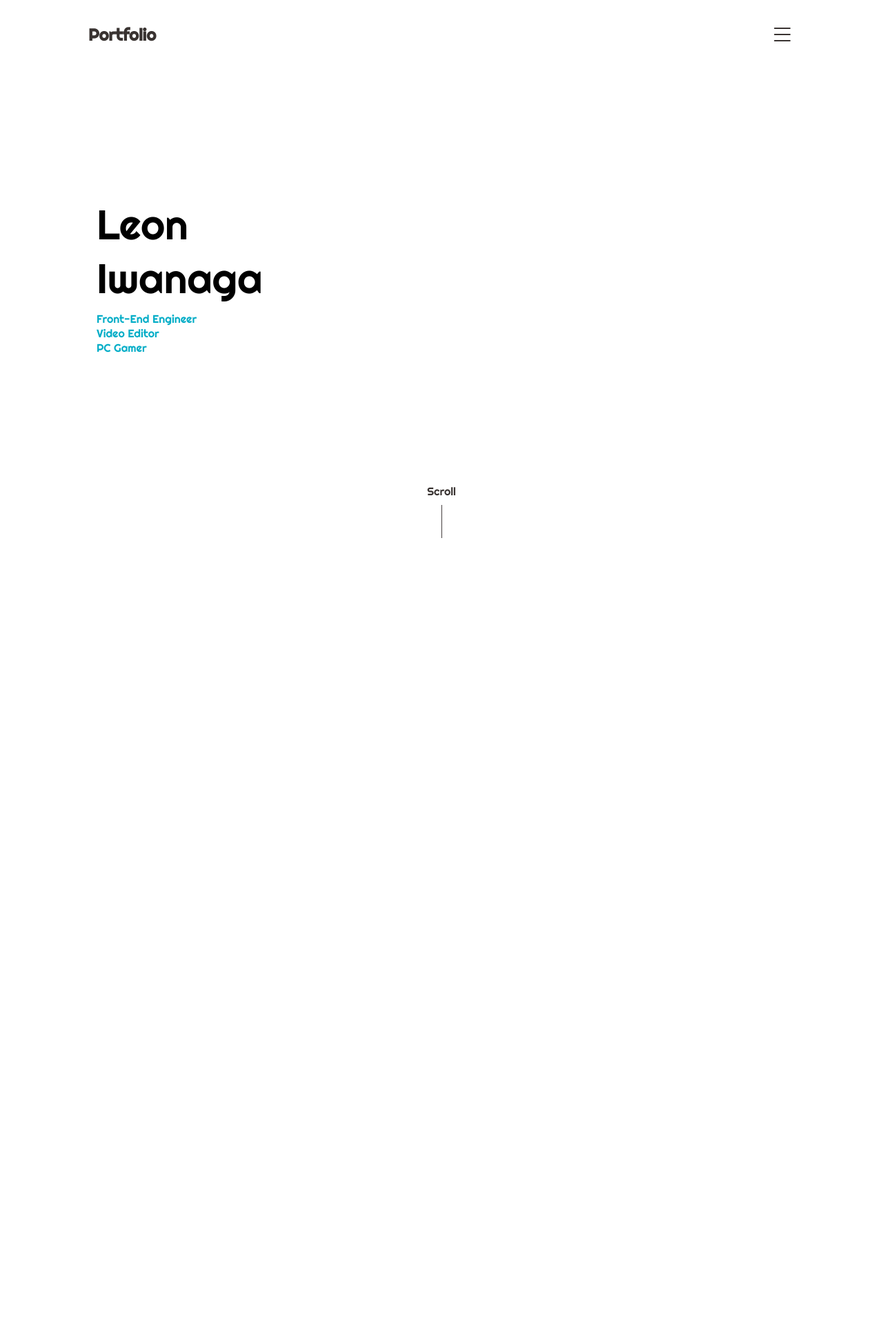
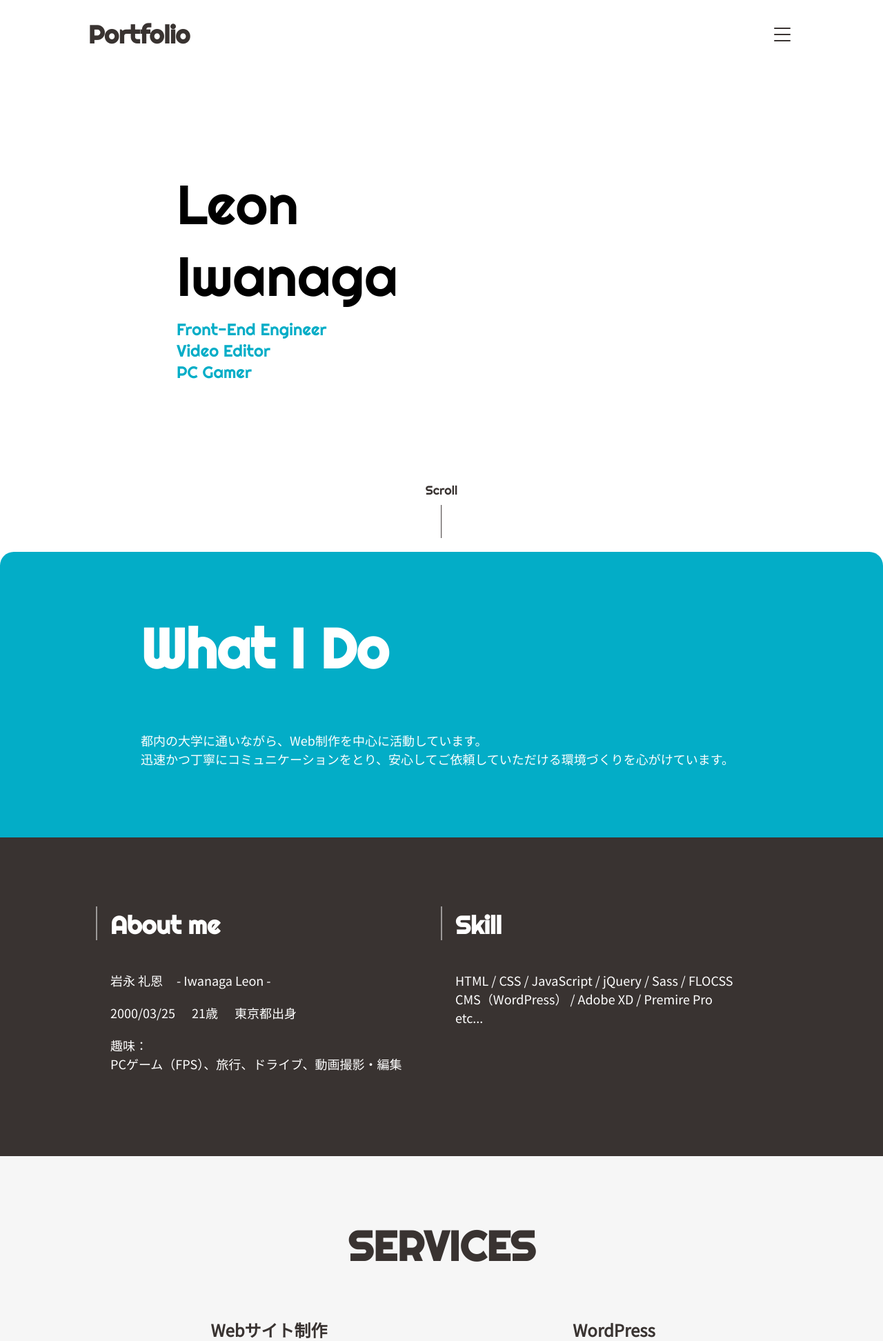
Before and after one commit to Noeswt/Portfolio2, a PHP site: page / in a window 1280 px wide. Shown: the top 1944 px of the page at 69% size. Before the commit the page ends 780 px from the top, so only its background shows below. Run offline with PHP 8.4, Linux system fonts and the light colour scheme; some libraries are stand-ins or nearby versions.

Commit message:
serviceまで作成

```diff
--- a/css/style.css
+++ b/css/style.css
@@ -149,6 +149,151 @@ img {
   width: 100%;
 }
 
+@media (min-width: 768px) {
+  .c-flex {
+    display: -webkit-box;
+    display: -ms-flexbox;
+    display: flex;
+    -webkit-box-pack: justify;
+        -ms-flex-pack: justify;
+            justify-content: space-between;
+  }
+}
+
+.c-section-title {
+  font-size: 40px;
+}
+
+@media (min-width: 768px) {
+  .c-section-title {
+    font-size: 50px;
+  }
+}
+
+@media (min-width: 1024px) {
+  .c-section-title {
+    font-size: 60px;
+  }
+}
+
+.c-sub-title {
+  position: relative;
+  font-size: 24px;
+}
+
+@media (min-width: 768px) {
+  .c-sub-title {
+    font-size: 36px;
+  }
+}
+
+@media (min-width: 1024px) {
+  .c-sub-title {
+    display: inline-block;
+  }
+}
+
+.c-sub-title::after {
+  content: ' ';
+  display: inline-block;
+  position: absolute;
+  top: 40px;
+  left: 50%;
+  -webkit-transform: translateX(-50%);
+          transform: translateX(-50%);
+  width: 25px;
+  height: 1px;
+  background-color: #fff;
+}
+
+@media (min-width: 768px) {
+  .c-sub-title::after {
+    top: 55px;
+  }
+}
+
+@media (min-width: 1024px) {
+  .c-sub-title::after {
+    height: 90%;
+    width: 1px;
+    top: 0;
+    left: -20px;
+  }
+}
+
+.c-top-title {
+  font-size: 40px;
+}
+
+@media (min-width: 768px) {
+  .c-top-title {
+    font-size: 60px;
+  }
+}
+
+@media (min-width: 1024px) {
+  .c-top-title {
+    font-size: 80px;
+  }
+}
+
+.p-about {
+  color: #fff;
+  background-color: #393331;
+  line-height: 1.5;
+}
+
+@media (min-width: 1024px) {
+  .p-about {
+    font-size: 18px;
+  }
+}
+
+@media (min-width: 768px) {
+  .p-about__box {
+    width: 50%;
+    padding: 0  20px;
+  }
+}
+
+.p-about__box:first-child {
+  margin-bottom: 60px;
+}
+
+@media (min-width: 768px) {
+  .p-about__box:first-child {
+    margin: 0;
+  }
+}
+
+.p-about__box__sub-title {
+  margin-bottom: 40px;
+  text-align: center;
+}
+
+@media (min-width: 1024px) {
+  .p-about__box__sub-title {
+    text-align: left;
+  }
+}
+
+.p-about__box__txt {
+  margin-bottom: 20px;
+  font-family: "Noto Sans JP", sans-serif;
+}
+
+.p-about__box__txt span {
+  margin: 0 20px;
+}
+
+.p-about__box__name {
+  font-size: 18px;
+}
+
+.p-about__box__skill {
+  font-family: "Noto Sans JP", sans-serif;
+}
+
 .p-fv {
   position: relative;
   height: 100vh;
@@ -159,7 +304,14 @@ img {
   top: 50%;
   -webkit-transform: translateY(-50%);
           transform: translateY(-50%);
+  margin-left: 10vw;
   line-height: 1.3;
+}
+
+@media (min-width: 768px) {
+  .p-fv__box {
+    margin-left: 20vw;
+  }
 }
 
 .p-fv__box__title {
@@ -167,9 +319,9 @@ img {
   margin-bottom: 10px;
 }
 
-@media (min-width: 1024px) {
+@media (min-width: 768px) {
   .p-fv__box__title {
-    font-size: 60px;
+    font-size: 80px;
   }
 }
 
@@ -178,9 +330,9 @@ img {
   font-size: 14px;
 }
 
-@media (min-width: 1024px) {
+@media (min-width: 768px) {
   .p-fv__box__txt {
-    font-size: 16px;
+    font-size: 24px;
   }
 }
 
@@ -196,7 +348,7 @@ img {
 
 @media (min-width: 1024px) {
   .p-fv__scroll {
-    font-size: 16px;
+    font-size: 18px;
   }
 }
 
@@ -234,6 +386,12 @@ img {
 .p-header__title__txt {
   color: #393331;
   font-size: 24px;
+}
+
+@media (min-width: 1024px) {
+  .p-header__title__txt {
+    font-size: 36px;
+  }
 }
 
 .p-header__menu__nav {
@@ -293,4 +451,159 @@ img {
   -webkit-transform: translateY(-9px) rotate(-315deg);
           transform: translateY(-9px) rotate(-315deg);
 }
+
+.p-profile {
+  color: #fff;
+  background-color: #03ADC7;
+  border-radius: 20px 20px 0 0;
+}
+
+.p-profile__title {
+  text-align: center;
+  margin-bottom: 60px;
+}
+
+@media (min-width: 768px) {
+  .p-profile__title {
+    margin-bottom: 70px;
+  }
+}
+
+@media (min-width: 1024px) {
+  .p-profile__title {
+    text-align: left;
+    margin: 0 0 80px 5vw;
+  }
+}
+
+.p-profile__txt {
+  font-family: "Noto Sans JP", sans-serif;
+  font-size: 18px;
+  line-height: 1.5;
+}
+
+@media (min-width: 1024px) {
+  .p-profile__txt {
+    margin: 0 5vw;
+  }
+}
+
+.p-section {
+  padding: 80px 0;
+}
+
+@media (min-width: 768px) {
+  .p-section {
+    padding: 90px 0;
+  }
+}
+
+@media (min-width: 1024px) {
+  .p-section {
+    padding: 100px 0;
+  }
+}
+
+.p-service {
+  color: #393331;
+  background-color: #F6F6F6;
+}
+
+.p-service__title {
+  margin-bottom: 60px;
+  text-align: center;
+}
+
+@media (min-width: 768px) {
+  .p-service__title {
+    margin-bottom: 70px;
+  }
+}
+
+@media (min-width: 1024px) {
+  .p-service__title {
+    margin-bottom: 80px;
+  }
+}
+
+.p-service__web {
+  margin-bottom: 60px;
+  font-family: "Noto Sans JP", sans-serif;
+}
+
+@media (min-width: 768px) {
+  .p-service__web {
+    width: 50%;
+    margin: 0;
+    padding: 0 20px;
+  }
+}
+
+.p-service__web__title {
+  margin-bottom: 40px;
+  font-size: 24px;
+  text-align: center;
+}
+
+.p-service__web .fas {
+  display: block;
+  width: 180px;
+  height: 180px;
+  margin: 0 auto 40px;
+  border-radius: 50%;
+  background-color: #393331;
+  color: #fff;
+  font-size: 80px;
+  text-align: center;
+  line-height: 180px;
+}
+
+.p-service__web p {
+  margin-bottom: 20px;
+  line-height: 1.5;
+}
+
+.p-service__wp {
+  font-family: "Noto Sans JP", sans-serif;
+}
+
+@media (min-width: 768px) {
+  .p-service__wp {
+    width: 50%;
+    padding: 0 20px;
+  }
+}
+
+.p-service__wp__title {
+  margin-bottom: 40px;
+  font-size: 24px;
+  text-align: center;
+}
+
+.p-service__wp .fab {
+  display: block;
+  width: 180px;
+  height: 180px;
+  margin: 0 auto 40px;
+  border-radius: 50%;
+  background-color: #393331;
+  color: #fff;
+  font-size: 80px;
+  text-align: center;
+  line-height: 180px;
+}
+
+.p-service__wp p {
+  margin-bottom: 20px;
+  line-height: 1.5;
+}
+
+.p-works {
+  color: #fff;
+  background-color: #393331;
+}
+
+.p-works__title {
+  text-align: center;
+}
 /*# sourceMappingURL=style.css.map */
--- a/index.html
+++ b/index.html
@@ -47,7 +47,6 @@
     <main class="l-main">
 
         <!-- first view -->
-        <div class="l-container">
         <div class="p-fv">
             <div class="p-fv__box">
                 <p class="p-fv__box__title">
@@ -64,12 +63,101 @@
                 Scroll
             </a>
         </div>
+
+        <!-- profile -->
+        <section class="p-section p-profile">
+            <div class="l-container">
+                <h2 class="p-profile__title c-top-title">
+                    What I Do
+                </h2>
+                <p class="p-profile__txt">
+                    都内の大学に通いながら、Web制作を中心に活動しています。<br>
+                    迅速かつ丁寧にコミュニケーションをとり、安心してご依頼していただける環境づくりを心がけています。<br>
+                </p>
+            </div>
+        </section>
+
+        <!-- about -->
+        <section class="p-section p-about">
+            <div class="l-container">
+                <div class="c-flex">
+                    <div class="p-about__box">
+                        <h3 class="p-about__box__sub-title c-sub-title"> <!-- ::afterで下線 -->
+                            About me
+                        </h3>
+                        <p class="p-about__box__txt p-about__box__name">
+                            岩永 礼恩<span>- Iwanaga Leon -</span><br>
+                        </p>
+                        <p class="p-about__box__txt">
+                            <time datetime="2000-03-25">2000/03/25</time>
+                            <span>21歳</span>
+                            東京都出身<br>
+                        </p>
+                        <p class="p-about__box__txt">
+                            趣味：<br>
+                            PCゲーム（FPS）、旅行、ドライブ、動画撮影・編集
+                        </p>
                     </div>
 
-        <!-- what I do -->
-        <section class="p-about">
+                    <div class="p-about__box">
+                        <h3 class="p-about__box__sub-title c-sub-title"> <!-- ::afterで下線 -->
+                            Skill
+                        </h3>
+                        <p class="p-about__box__skill">
+                            HTML / CSS / JavaScript / jQuery / Sass / FLOCSS<br>
+                            CMS（WordPress） / Adobe XD / Premire Pro<br>
+                            etc...
+                        </p>
+                    </div>
+                </div>
+            </div>
+        </section>
+
+        <!-- services -->
+        <section class="p-section p-service">
             <div class="l-container">
+                <h2 class="p-service__title c-section-title">
+                    SERVICES
+                </h2>
+                <div class="c-flex">
+                    <article class="p-service__web">
+                        <h3 class="p-service__web__title">
+                            Webサイト制作
+                        </h3>
+                        <i class="fas fa-laptop-code"></i>
+                        <p>
+                            HTML・CSS (Sass) ・JavaScript (jQuery) を用いて静的、動的なWebサイトを制作することが可能です。
+                        </p>
+                        <p>
+                            約80%以上の方がスマートフォンでWebサイトを閲覧されている現在、どのデバイスにも対応したレスポンシブなWebサイトを制作いたします。
+                        </p>
+                        <p>
+                            また、FLOCSSによるCSS設計を取り入れ、作業効率向上と共同作業に対応しています。
+                        </p>
+                    </article>
 
+                    <article class="p-service__wp">
+                        <h3 class="p-service__wp__title">
+                            WordPress
+                        </h3>
+                        <i class="fab fa-wordpress"></i>
+                        <p>
+                            WordPress導入、必要プラグインの追加などのWordPress化に必要な工程全般をお受けいたします。
+                        </p>
+                        <p>
+                            すでにお持ちの静的なサイトのWordPress化も可能です。編集、更新のしやすいサイトを制作いたします。
+                        </p>
+                    </article>
+                </div>
+            </div>
+        </section>
+
+        <!-- works -->
+        <section class="p-section p-works">
+            <div class="l-container">
+                <h2 class="p-works__title c-section-title">
+                    WORKS
+                </h2>
             </div>
         </section>
     </main>
--- a/scss/foundation/_base.scss
+++ b/scss/foundation/_base.scss
@@ -27,7 +27,7 @@ img {
 $cblack: #393331;
 $cblue: #03ADC7;
 $cwhite: #fff;
-$cgray: #F5F5F5;
+$cgray: #F6F6F6;
 
 
 // bgc
--- /dev/null
+++ b/scss/object/component/_flex.scss
@@ -0,0 +1,6 @@
+.c-flex {
+    @include tab {
+        display: flex;
+        justify-content: space-between;
+    }
+}
--- /dev/null
+++ b/scss/object/component/_section_title.scss
@@ -0,0 +1,10 @@
+.c-section-title {
+    font-size: 40px;
+
+    @include tab {
+        font-size: 50px;
+    }
+    @include pc {
+        font-size: 60px;
+    }
+}
--- /dev/null
+++ b/scss/object/component/_sub-title.scss
@@ -0,0 +1,33 @@
+.c-sub-title {
+    position: relative;
+    font-size: 24px;
+
+    @include tab {
+        font-size: 36px;
+    }
+    @include pc {
+        display: inline-block;
+    }
+
+    &::after {
+        content: ' ';
+        display: inline-block;
+        position: absolute;
+        top: 40px;
+        left: 50%;
+        transform: translateX(-50%);
+        width: 25px;
+        height: 1px;
+        background-color: $cwhite;
+
+        @include tab {
+            top: 55px;
+        }
+        @include pc {
+            height: 90%;
+            width: 1px;
+            top: 0;
+            left: -20px;
+        }
+    }
+}
--- /dev/null
+++ b/scss/object/component/_top-title.scss
@@ -0,0 +1,10 @@
+.c-top-title {
+    font-size: 40px;
+
+    @include tab {
+        font-size: 60px;
+    }
+    @include pc {
+        font-size: 80px;
+    }
+}
--- /dev/null
+++ b/scss/object/project/_about.scss
@@ -0,0 +1,50 @@
+.p-about {
+    color: $cwhite;
+    background-color: $cblack;
+    line-height: 1.5;
+
+    @include pc {
+        font-size: 18px;
+    }
+
+    &__box {
+        @include tab {
+            width: 50%;
+            padding: 0  20px;
+        }
+
+        &:first-child {
+            margin-bottom: 60px;
+
+            @include tab {
+                margin: 0;
+            }
+        }
+
+        &__sub-title {
+            margin-bottom: 40px;
+            text-align: center;
+
+            @include pc {
+                text-align: left;
+            }
+        }
+
+        &__txt {
+            margin-bottom: 20px;
+            font-family: "Noto Sans JP", sans-serif;
+
+            span {
+                margin: 0 20px;
+            }
+        }
+
+        &__name {
+            font-size:18px;
+        }
+
+        &__skill {
+            font-family: "Noto Sans JP", sans-serif;
+        }
+    }
+}
--- a/scss/object/project/_fv.scss
+++ b/scss/object/project/_fv.scss
@@ -6,14 +6,19 @@
         position: absolute;
         top: 50%;
         transform: translateY(-50%);
+        margin-left: 10vw;
         line-height: 1.3;
+
+        @include tab {
+            margin-left: 20vw;
+        }
 
         &__title {
             font-size: 48px;
             margin-bottom: 10px;
 
-            @include pc {
-                font-size: 60px;
+            @include tab {
+                font-size: 80px;
             }
         }
 
@@ -21,8 +26,8 @@
             color: $cblue;
             font-size: 14px;
 
-            @include pc {
-                font-size: 16px;
+            @include tab {
+                font-size: 24px;
             }
         }
     }
@@ -36,7 +41,7 @@
         font-size: 14px;
 
         @include pc {
-            font-size: 16px;
+            font-size: 18px;
         }
 
         &::after {
--- a/scss/object/project/_header.scss
+++ b/scss/object/project/_header.scss
@@ -11,6 +11,10 @@
         &__txt {
             color: $cblack;
             font-size: 24px;
+
+            @include pc {
+                font-size: 36px;
+            }
         }
     }
 
--- /dev/null
+++ b/scss/object/project/_profile.scss
@@ -0,0 +1,28 @@
+.p-profile {
+    color: $cwhite;
+    background-color: $cblue;
+    border-radius: 20px 20px 0 0;
+
+    &__title {
+        text-align: center;
+        margin-bottom: 60px;
+
+        @include tab {
+            margin-bottom: 70px;
+        }
+        @include pc {
+            text-align: left;
+            margin: 0 0 80px 5vw;
+        }
+    }
+
+    &__txt {
+        font-family: "Noto Sans JP", sans-serif;
+        font-size: 18px;
+        line-height: 1.5;
+
+        @include pc {
+            margin: 0 5vw;
+        }
+    }
+}
--- /dev/null
+++ b/scss/object/project/_section.scss
@@ -0,0 +1,10 @@
+.p-section {
+    padding: 80px 0;
+
+    @include tab {
+        padding: 90px 0;
+    }
+    @include pc {
+        padding: 100px 0;
+    }
+}
--- /dev/null
+++ b/scss/object/project/_service.scss
@@ -0,0 +1,84 @@
+.p-service {
+    color: $cblack;
+    background-color: $cgray;
+
+    &__title {
+        margin-bottom: 60px;
+        text-align: center;
+
+        @include tab {
+            margin-bottom: 70px;
+        }
+        @include pc {
+            margin-bottom: 80px;
+        }
+    }
+
+    &__web {
+        margin-bottom: 60px;
+        font-family: "Noto Sans JP", sans-serif;
+
+        @include tab {
+            width: 50%;
+            margin: 0;
+            padding: 0 20px;
+        }
+
+        &__title {
+            margin-bottom: 40px;
+            font-size: 24px;
+            text-align: center;
+        }
+
+        .fas {
+            display: block;
+            width: 180px;
+            height: 180px;
+            margin: 0 auto 40px;
+            border-radius: 50%;
+            background-color: $cblack;
+            color: $cwhite;
+            font-size:80px;
+            text-align: center;
+            line-height: 180px;
+        }
+
+        p {
+            margin-bottom: 20px;
+            line-height: 1.5;
+        }
+    }
+
+    &__wp {
+        font-family: "Noto Sans JP", sans-serif;
+
+        @include tab {
+            width: 50%;
+            padding: 0 20px;
+        }
+
+        &__title {
+            margin-bottom: 40px;
+            font-size: 24px;
+            text-align: center;
+        }
+
+        .fab {
+            display: block;
+            width: 180px;
+            height: 180px;
+            margin: 0 auto 40px;
+            border-radius: 50%;
+            background-color: $cblack;
+            color: $cwhite;
+            font-size:80px;
+            text-align: center;
+            line-height: 180px;
+        }
+
+        p {
+            margin-bottom: 20px;
+            line-height: 1.5;
+        }
+    }
+}
--- /dev/null
+++ b/scss/object/project/_works.scss
@@ -0,0 +1,8 @@
+.p-works {
+    color: $cwhite;
+    background-color: $cblack;
+
+    &__title {
+        text-align: center;
+    }
+}
--- a/scss/style.scss
+++ b/scss/style.scss
@@ -9,6 +9,17 @@
 @import "layout/header";
 @import "layout/main";
 
+// component
+@import "object/component/flex";
+@import "object/component/section_title";
+@import "object/component/sub-title";
+@import "object/component/top-title";
+
 // project
+@import "object/project/about";
 @import "object/project/fv";
 @import "object/project/header";
+@import "object/project/profile";
+@import "object/project/section";
+@import "object/project/service";
+@import "object/project/works";
```
Also changed, not shown: 1 other file. Lines whose indentation alone changed are shown as unchanged.
